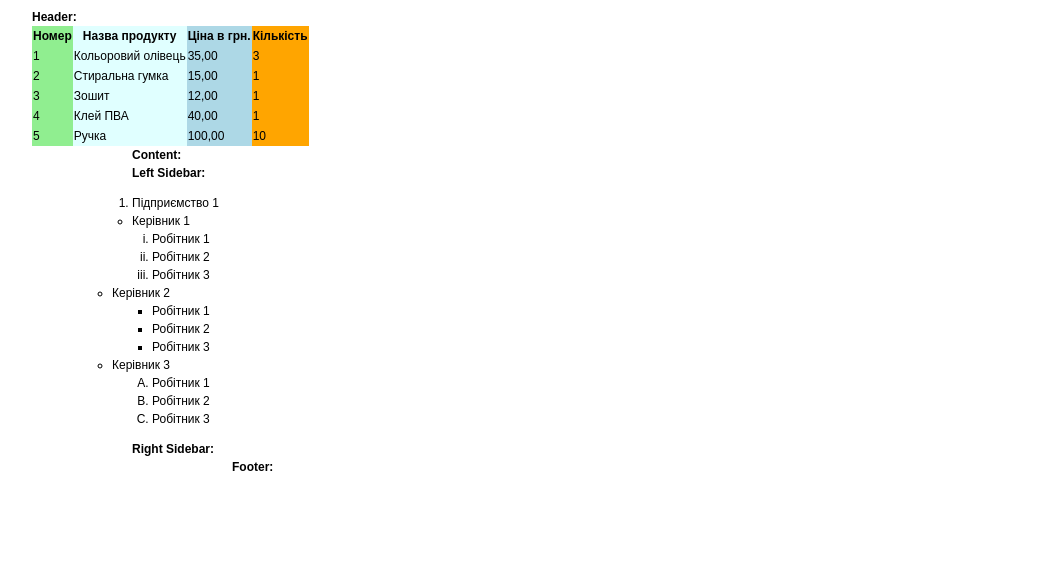
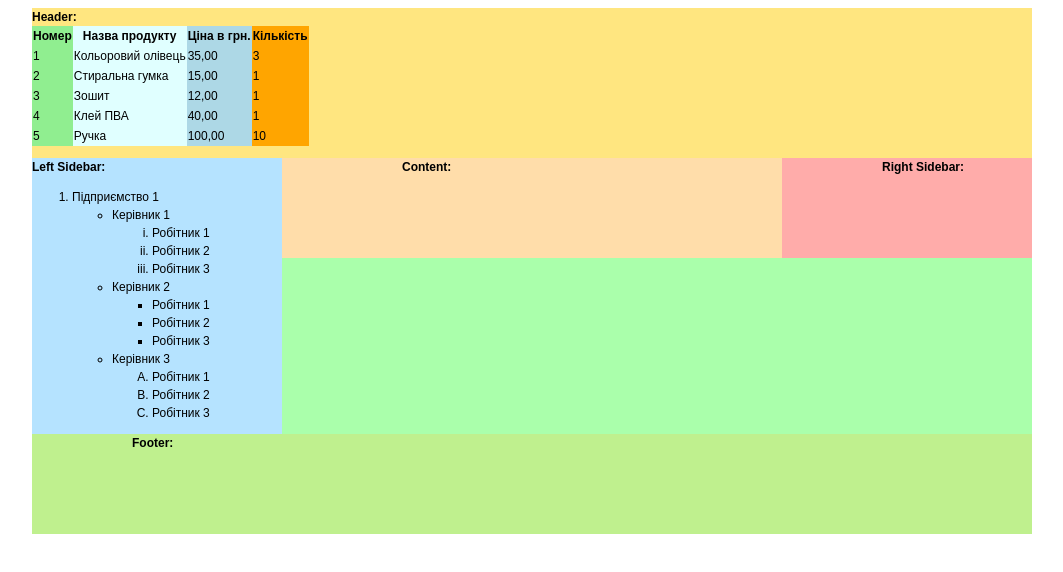
Before and after one commit to PavloRymaruck/Lab, a plain HTML site: page index.html in a window 1280 px wide. Shown: the whole page, without its empty margins (116-1179 px from the left). Drawn offline with Linux system fonts and the light colour scheme.

Commit message:
Update style.css

```diff
--- a/style.css
+++ b/style.css
@@ -39,3 +39,63 @@ body {
 	width: 1000px;
 	margin: 0 auto;
 }
+/* Header
+-----------------------------------------------------------------------------*/
+.header {
+	height: 150px;
+	background: #FFE680;
+}
+
+
+/* Middle
+-----------------------------------------------------------------------------*/
+.middle {
+	width: 100%;
+	position: relative;
+	background: #aaffab;
+}
+.middle:after {
+	display: table;
+	clear: both;
+	content: '';
+	background: #FFACAA;
+}
+.container {
+	width: 100%;
+	float: left;
+	overflow: hidden;
+	background: #ffddaa;
+}
+.content {
+	padding: 0 270px 0 270px;
+}
+
+
+/* Left Sidebar
+-----------------------------------------------------------------------------*/
+.left-sidebar {
+	float: left;
+	width: 250px;
+	margin-left: -100%;
+	position: relative;
+	background: #B5E3FF;
+}
+
+
+/* Right Sidebar
+-----------------------------------------------------------------------------*/
+.right-sidebar {
+	float: left;
+	width: 250px;
+	margin-left: -250px;
+	position: relative;
+	background: #FFACAA;
+}
+
+
+/* Footer
+-----------------------------------------------------------------------------*/
+.footer {
+	height: 100px;
+	background: #BFF08E;
+}
```
